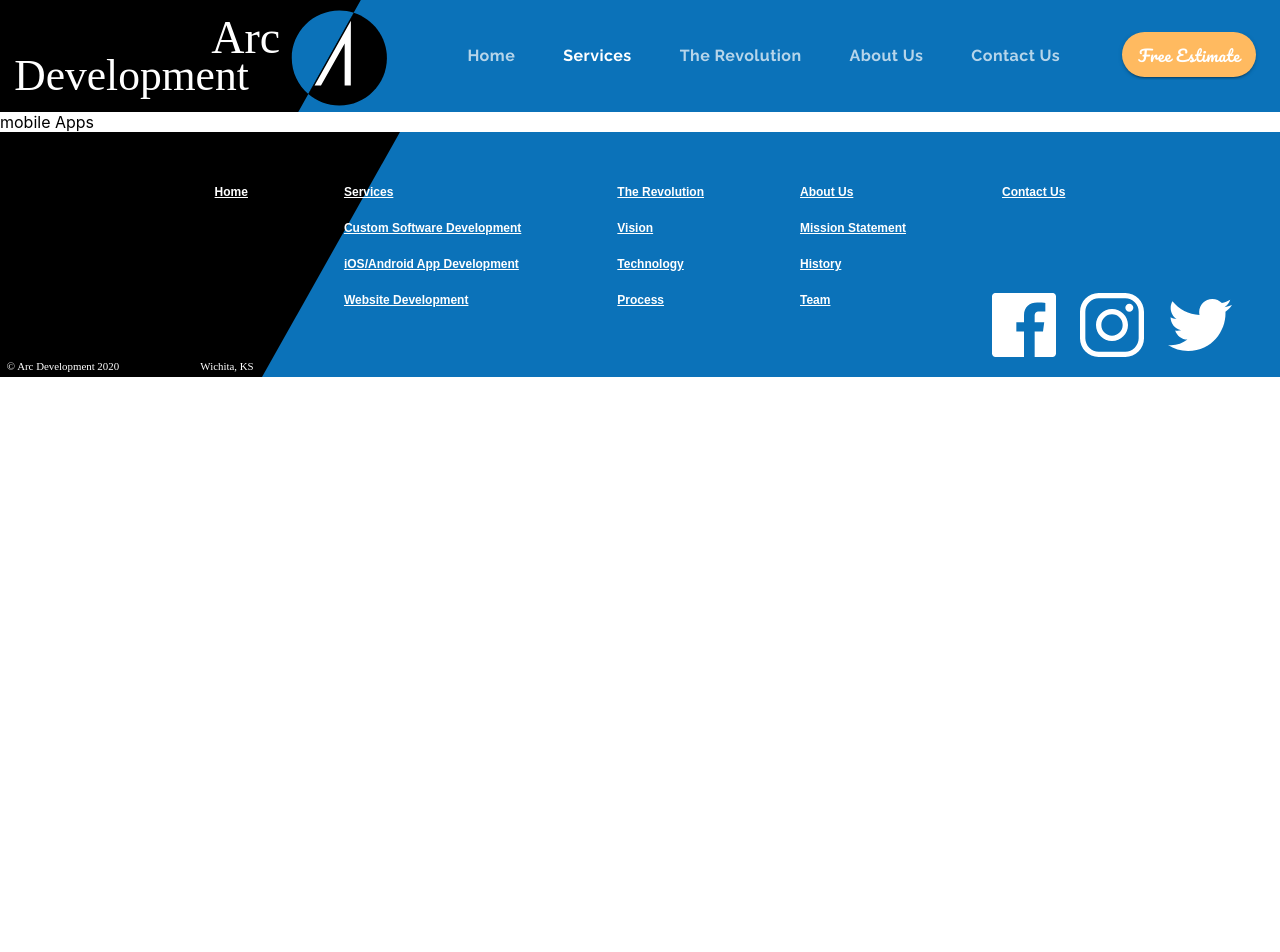
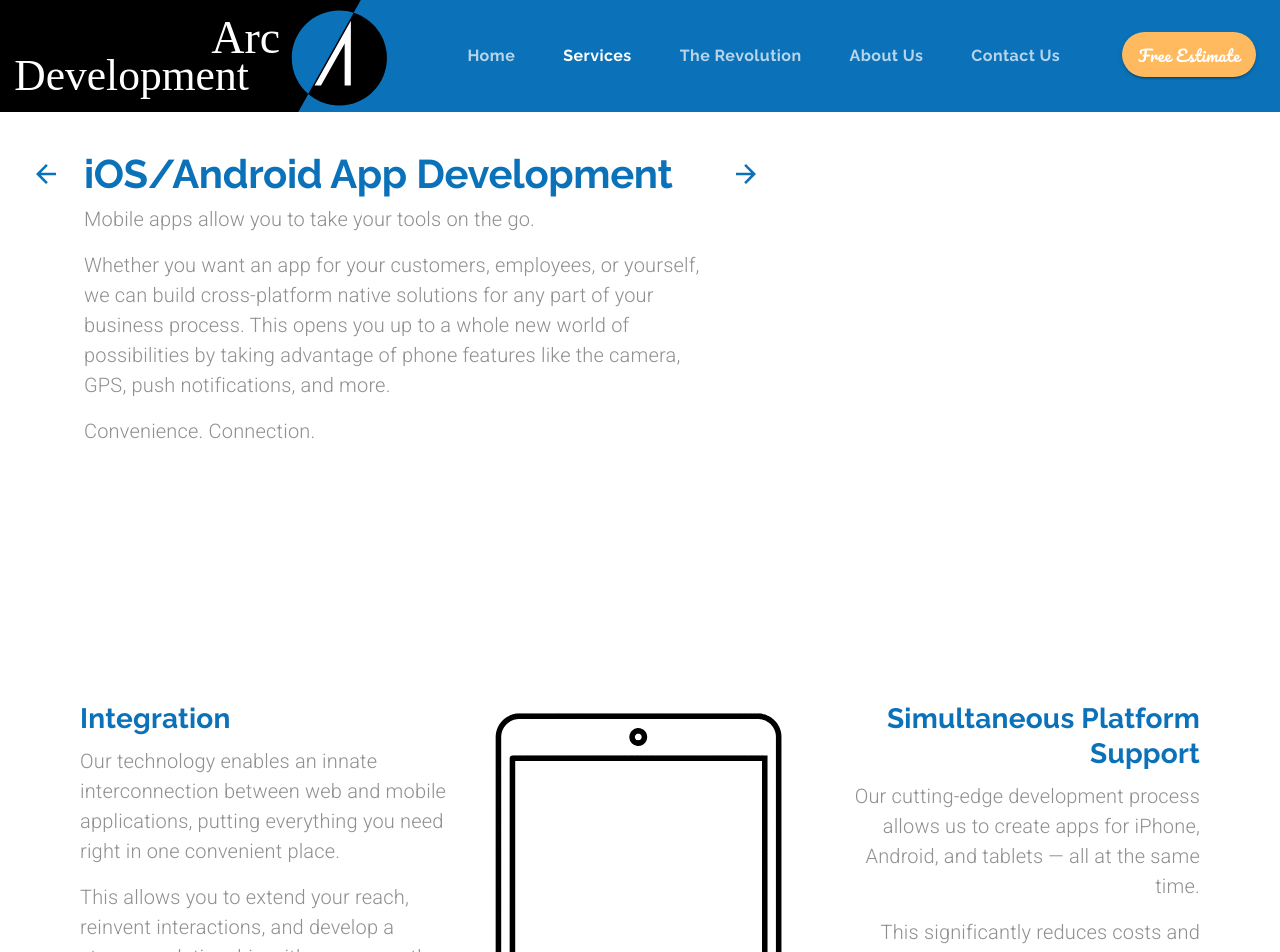
Before and after one commit to suraj1294/react-material-high-fidelity-designs, a React (Create React App) app: page /services/mobileApps in a window 1280 px wide. Shown: the top 952 px of the page. Before the commit the page ends 800 px from the top, so only its background shows below. Built offline with nearby package versions, Linux system fonts and the light colour scheme.

Commit message:
add mobile app page

```diff
--- a/src/App.tsx
+++ b/src/App.tsx
@@ -7,6 +7,7 @@ import Footer from "./ui/footer";
 import LandingPage from "./screens/LandingPage";
 import Services from "./screens/Services";
 import CustomSoftware from "./screens/CustomSoftware";
+import MobileApps from "./screens/MobileApps";
 
 function App() {
   return (
@@ -24,7 +25,7 @@ function App() {
           <Route
             exact
             path="/services/mobileApps"
-            component={() => <div>mobile Apps</div>}
+            component={() => <MobileApps />}
           />
           <Route
             exact
--- /dev/null
+++ b/src/screens/MobileApps.tsx
@@ -0,0 +1,260 @@
+import React from "react";
+import Lottie from "react-lottie";
+import { Link } from "react-router-dom";
+import { makeStyles, useTheme } from "@material-ui/core/styles";
+import IconButton from "@material-ui/core/IconButton";
+import Grid from "@material-ui/core/Grid";
+import Typography from "@material-ui/core/Typography";
+import useMediaQuery from "@material-ui/core/useMediaQuery";
+import Hidden from "@material-ui/core/Hidden";
+
+import forwardArrow from "../assets/forwardArrow.svg";
+import backArrow from "../assets/backArrow.svg";
+import swiss from "../assets/swissKnife.svg";
+import access from "../assets/extendAccess.svg";
+import engagement from "../assets/increaseEngagement.svg";
+
+import integrationAnimation from "../animations/integrationAnimation/data.json";
+
+import CallToAction from "../ui/CallToAction";
+
+const useStyles = makeStyles((theme) => ({
+  heading: {
+    maxWidth: "40em",
+  },
+  arrowContainer: {
+    marginTop: "0.5em",
+  },
+  rowContainer: {
+    paddingLeft: "5em",
+    paddingRight: "5em",
+    [theme.breakpoints.down("sm")]: {
+      paddingLeft: "1.5em",
+      paddingRight: "1.5em",
+    },
+  },
+}));
+
+const MobileApps = () => {
+  const classes = useStyles();
+  const theme = useTheme();
+  const matchesMD = useMediaQuery(theme.breakpoints.down("md"));
+  const matchesSM = useMediaQuery(theme.breakpoints.down("sm"));
+  const matchesXS = useMediaQuery(theme.breakpoints.down("xs"));
+
+  const defaultOptions = {
+    loop: true,
+    autoplay: true,
+    animationData: integrationAnimation,
+    rendererSettings: {
+      preserveAspectRatio: "xMidYMid slice",
+    },
+  };
+
+  return (
+    <Grid container direction="column">
+      <Grid
+        item
+        container
+        direction="row"
+        justify={matchesMD ? "center" : undefined}
+        className={classes.rowContainer}
+        style={{ marginTop: matchesXS ? "1em" : "2em" }}
+      >
+        <Hidden mdDown>
+          <Grid
+            item
+            className={classes.arrowContainer}
+            style={{ marginRight: "1em", marginLeft: "-3.5em" }}
+          >
+            <IconButton
+              style={{ backgroundColor: "transparent" }}
+              component={Link}
+              to="/services/customsoftware"
+            >
+              <img
+                src={backArrow}
+                alt="Back to Custom Software Development Page"
+              />
+            </IconButton>
+          </Grid>
+        </Hidden>
+        <Grid item container direction="column" className={classes.heading}>
+          <Grid item>
+            <Typography align={matchesMD ? "center" : undefined} variant="h2">
+              iOS/Android App Development
+            </Typography>
+          </Grid>
+          <Grid item>
+            <Typography
+              align={matchesMD ? "center" : undefined}
+              variant="body1"
+              paragraph
+            >
+              Mobile apps allow you to take your tools on the go.
+            </Typography>
+            <Typography
+              align={matchesMD ? "center" : undefined}
+              variant="body1"
+              paragraph
+            >
+              Whether you want an app for your customers, employees, or
+              yourself, we can build cross-platform native solutions for any
+              part of your business process. This opens you up to a whole new
+              world of possibilities by taking advantage of phone features like
+              the camera, GPS, push notifications, and more.
+            </Typography>
+            <Typography
+              align={matchesMD ? "center" : undefined}
+              variant="body1"
+              paragraph
+            >
+              Convenience. Connection.
+            </Typography>
+          </Grid>
+        </Grid>
+        <Hidden mdDown>
+          <Grid item className={classes.arrowContainer}>
+            <IconButton
+              style={{ backgroundColor: "transparent" }}
+              component={Link}
+              to="/services/websites"
+            >
+              <img
+                src={forwardArrow}
+                alt="Forward to Website Development Page"
+              />
+            </IconButton>
+          </Grid>
+        </Hidden>
+      </Grid>
+      <Grid
+        item
+        container
+        direction={matchesSM ? "column" : "row"}
+        style={{ marginTop: "15em", marginBottom: "15em" }}
+        className={classes.rowContainer}
+      >
+        <Grid item container direction="column" md>
+          <Grid item>
+            <Typography
+              align={matchesSM ? "center" : undefined}
+              variant="h4"
+              gutterBottom
+            >
+              Integration
+            </Typography>
+          </Grid>
+          <Grid item>
+            <Typography
+              align={matchesSM ? "center" : undefined}
+              variant="body1"
+              paragraph
+            >
+              Our technology enables an innate interconnection between web and
+              mobile applications, putting everything you need right in one
+              convenient place.
+            </Typography>
+            <Typography
+              align={matchesSM ? "center" : undefined}
+              variant="body1"
+              paragraph
+            >
+              This allows you to extend your reach, reinvent interactions, and
+              develop a stronger relationship with your users than ever before.
+            </Typography>
+          </Grid>
+        </Grid>
+        <Grid item md style={{ paddingBottom: matchesMD ? "1em" : 0 }}>
+          <Lottie options={defaultOptions} style={{ maxWidth: "20em" }} />
+        </Grid>
+        <Grid item container direction="column" md>
+          <Grid item>
+            <Typography
+              align={matchesSM ? "center" : "right"}
+              variant="h4"
+              gutterBottom
+            >
+              Simultaneous Platform Support
+            </Typography>
+          </Grid>
+          <Grid item>
+            <Typography
+              align={matchesSM ? "center" : "right"}
+              variant="body1"
+              paragraph
+            >
+              Our cutting-edge development process allows us to create apps for
+              iPhone, Android, and tablets — all at the same time.
+            </Typography>
+            <Typography
+              align={matchesSM ? "center" : "right"}
+              variant="body1"
+              paragraph
+            >
+              This significantly reduces costs and creates a more unified brand
+              experience across all devices.
+            </Typography>
+          </Grid>
+        </Grid>
+      </Grid>
+      <Grid
+        item
+        container
+        direction={matchesMD ? "column" : "row"}
+        className={classes.rowContainer}
+        style={{ marginBottom: "15em" }}
+      >
+        <Grid item container direction="column" alignItems="center" md>
+          <Grid item>
+            <Typography align="center" variant="h4" gutterBottom>
+              Extend Functionality
+            </Typography>
+          </Grid>
+          <Grid item>
+            <img src={swiss} alt="swiss army knife" />
+          </Grid>
+        </Grid>
+        <Grid
+          item
+          container
+          direction="column"
+          alignItems="center"
+          md
+          style={{
+            marginTop: matchesMD ? "10em" : 0,
+            marginBottom: matchesMD ? "10em" : 0,
+          }}
+        >
+          <Grid item>
+            <Typography align="center" variant="h4" gutterBottom>
+              Extend Access
+            </Typography>
+          </Grid>
+          <Grid item>
+            <img
+              src={access}
+              alt="tear-one-off sign"
+              style={{ maxWidth: matchesXS ? "20em" : "28em" }}
+            />
+          </Grid>
+        </Grid>
+        <Grid item container direction="column" alignItems="center" md>
+          <Grid item>
+            <Typography align="center" variant="h4" gutterBottom>
+              Increase Engagement
+            </Typography>
+          </Grid>
+          <Grid item>
+            <img src={engagement} alt="app with notification" />
+          </Grid>
+        </Grid>
+      </Grid>
+      <Grid item>
+        <CallToAction />
+      </Grid>
+    </Grid>
+  );
+};
+
+export default MobileApps;
--- a/src/ui/CallToAction.tsx
+++ b/src/ui/CallToAction.tsx
@@ -1,38 +1,53 @@
 import React from "react";
 import Grid from "@material-ui/core/Grid";
 import Typography from "@material-ui/core/Typography";
+import { makeStyles, useTheme } from "@material-ui/core/styles";
+import { Link } from "react-router-dom";
 import Button from "@material-ui/core/Button";
-import { makeStyles, useTheme } from "@material-ui/core/styles";
 import ButtonArrow from "./ButtonArrow";
+import useMediaQuery from "@material-ui/core/useMediaQuery";
 
 import background from "../assets/background.jpg";
-import mobileBackGround from "../assets/mobileBackground.jpg";
+import mobileBackground from "../assets/mobileBackground.jpg";
 
 const useStyles = makeStyles((theme) => ({
-  serviceLearnMoreButton: {
+  learnButton: {
     ...theme.typography.heroButton,
+    fontSize: "0.7rem",
     height: 35,
-    fontSize: "0.7em",
     padding: 5,
     [theme.breakpoints.down("sm")]: {
       marginBottom: "2em",
     },
   },
+  background: {
+    backgroundImage: `url(${background})`,
+    backgroundPosition: "center",
+    backgroundSize: "cover",
+    backgroundAttachment: "fixed",
+    backgroundRepeat: "no-repeat",
+    height: "60em",
+    width: "100%",
+    [theme.breakpoints.down("md")]: {
+      backgroundImage: `url(${mobileBackground})`,
+      backgroundAttachment: "inherit",
+    },
+  },
   estimateButton: {
     ...theme.typography.estimate,
+    borderRadius: 50,
+    height: 80,
+    width: 205,
+    backgroundColor: theme.palette.arcOrange,
+    fontSize: "1.5rem",
+    marginRight: "5em",
+    marginLeft: "2em",
     "&:hover": {
       backgroundColor: theme.palette.secondary.light,
     },
-  },
-  callToActionBackground: {
-    backgroundImage: `url(${background})`,
-    backgroundPosition: "center",
-    backgroundSize: "cover",
-    backgroundRepeat: "no-repeat",
-    height: "60em",
-    width: "100%",
     [theme.breakpoints.down("sm")]: {
-      backgroundImage: `url(${mobileBackGround})`,
+      marginLeft: 0,
+      marginRight: 0,
     },
   },
 }));
@@ -40,33 +55,56 @@ const useStyles = makeStyles((theme) => ({
 const CallToAction = () => {
   const classes = useStyles();
   const theme = useTheme();
+  const matchesSM = useMediaQuery(theme.breakpoints.down("sm"));
+
   return (
     <Grid
       container
-      className={classes.callToActionBackground}
       alignItems="center"
-      justify="space-between"
+      justify={matchesSM ? "center" : "space-between"}
+      className={classes.background}
+      direction={matchesSM ? "column" : "row"}
     >
-      <Grid item style={{ marginLeft: "5em" }}>
-        <Typography variant="h4">
-          Simple Software
+      <Grid
+        item
+        style={{
+          marginLeft: matchesSM ? 0 : "5em",
+          textAlign: matchesSM ? "center" : "inherit",
+        }}
+      >
+        <Grid container direction="column">
+          <Grid item>
+            <Typography variant="h2">
+              Simple Software.
               <br />
-          Revolutionary Results
+              Revolutionary Results.
             </Typography>
-        <Typography variant="subtitle2">Take advantages of the</Typography>
-        <Button variant="outlined" className={classes.serviceLearnMoreButton}>
-          <span style={{ marginRight: 10 }}>Learn More</span>
+            <Typography variant="subtitle2" style={{ fontSize: "1.5rem" }}>
+              Take advantage of the 21st Century.
+            </Typography>
+            <Grid container justify={matchesSM ? "center" : undefined} item>
+              <Button
+                component={Link}
+                to="/revolution"
+                variant="outlined"
+                className={classes.learnButton}
+              >
+                <span style={{ marginRight: 5 }}>Learn More</span>
                 <ButtonArrow
                   width={10}
                   height={10}
-            fill={theme.palette.primary.main}
+                  fill={theme.palette.arcBlue}
                 />
               </Button>
             </Grid>
+          </Grid>
+        </Grid>
+      </Grid>
       <Grid item>
         <Button
+          component={Link}
+          to="/estimate"
           variant="contained"
-          color="secondary"
           className={classes.estimateButton}
         >
           Free Estimate
@@ -75,5 +113,4 @@ const CallToAction = () => {
     </Grid>
   );
 };
-
 export default CallToAction;
--- a/src/ui/theme.ts
+++ b/src/ui/theme.ts
@@ -95,6 +95,11 @@ export default createMuiTheme({
       fontWeight: 300,
       color: "white",
     },
+    body1: {
+      fontSize: "1.25rem",
+      color: arcGrey,
+      fontWeight: 300,
+    },
     heroButton: {
       borderColor: arcBlue,
       color: arcBlue,
```
Also changed, not shown: src/screens/CustomSoftware.tsx (+2 -6 lines). Lines whose indentation alone changed are shown as unchanged.
